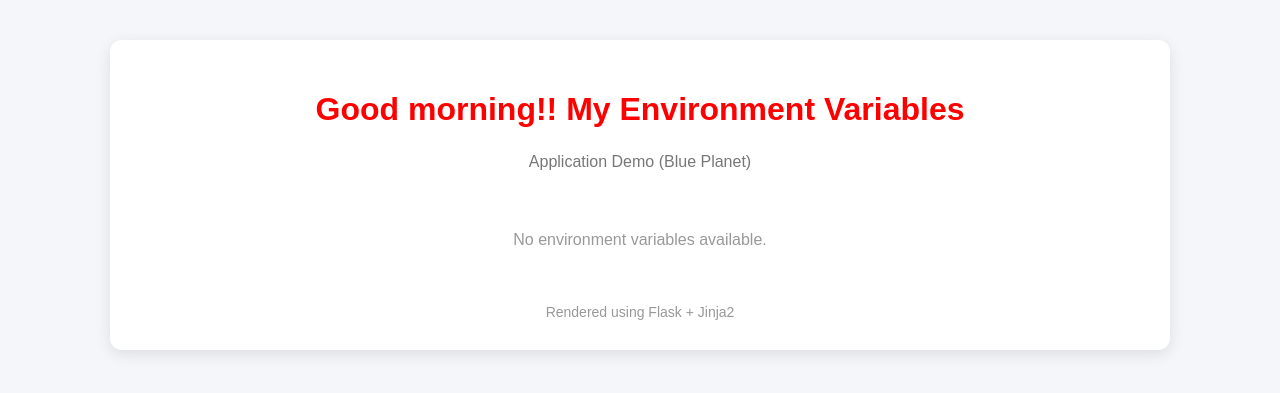
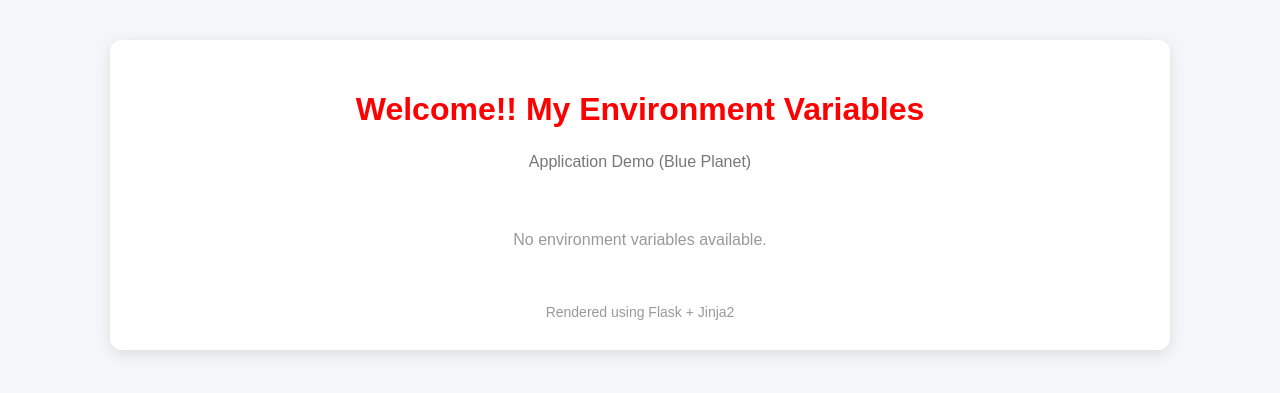
Before and after one commit to amitjohney/testbuildconfig, a Flask app: template templates/index.html in a window 1280 px wide. Shown: the top 393 px of the page. Run offline with Flask 3, Linux system fonts and the light colour scheme; the template is opened without the code that fills it, so the values that code supplies are empty.

Commit message:
check code

```diff
--- a/templates/index.html
+++ b/templates/index.html
@@ -91,7 +91,7 @@
 
 <div class="container">
 
-    <h1 class="stylish">Good morning!! My Environment Variables</h1>
+    <h1 class="stylish">Welcome!! My Environment Variables</h1>
 
     <div class="subtitle">
         Application Demo (Blue Planet)
```
